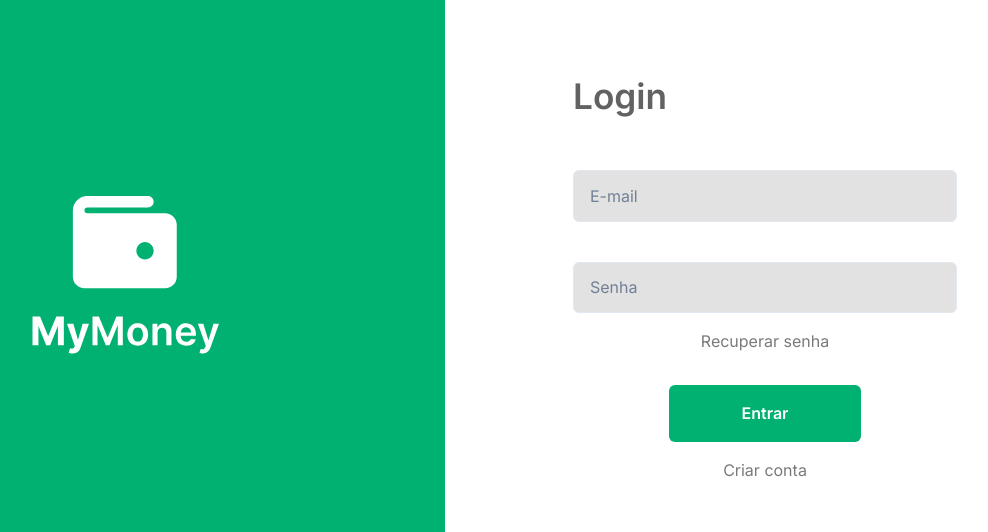
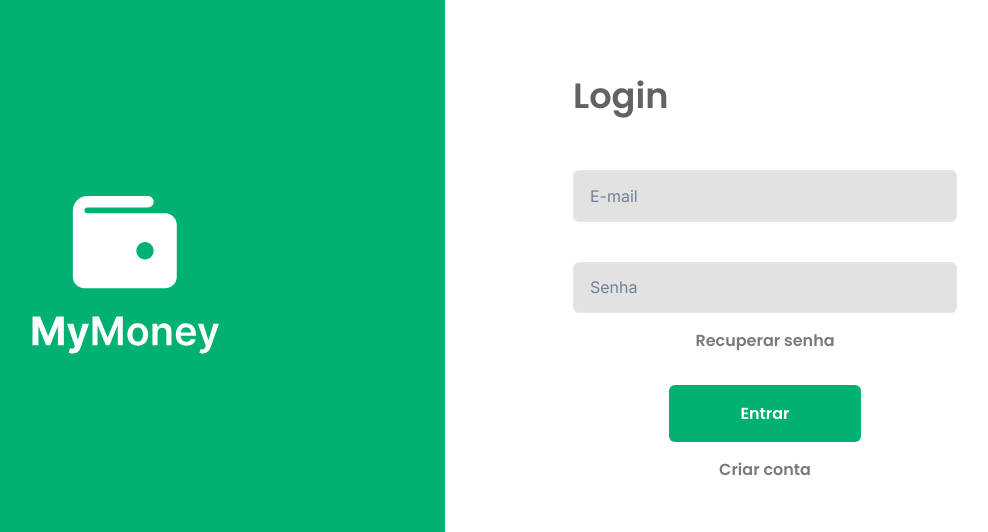
Before and after one commit to Weslley-hub/my-money-frontend, a React (Vite) app: page /login in a window 1280 px wide. Shown: the part 124-656 px from the top of the page, without its empty margins (195-1183 px from the left). Built offline with nearby package versions, Linux system fonts and the light colour scheme.

Commit message:
alterações nas fonts

```diff
--- a/src/components/Button.tsx
+++ b/src/components/Button.tsx
@@ -12,8 +12,8 @@ export function Button({ label, ...rest }: ButtonProps) {
     <ChackraUiButton
       height={"3rem"}
       paddingY={"1.8rem"}
-      fontFamily={"Inter"}
-      fontWeight="bold"
+      fontFamily={"Poppins"}
+      fontWeight="SemiBold"
       fontSize={"1rem"}
       colorScheme="teal"
       borderRadius={"6px"}
--- a/src/components/Input.tsx
+++ b/src/components/Input.tsx
@@ -12,7 +12,7 @@ export function FormInput({ label, ...rest }: FormInputProps) {
           color={"label.900"}
           fontFamily="Inter"
           fontSize={"1.2rem"}
-          fontWeight={"normal"}
+          fontWeight={"Regular"}
           mb={0}
         >
           {label}
--- a/src/pages/Login/Components/LoginForm.tsx
+++ b/src/pages/Login/components/LoginForm.tsx
@@ -18,8 +18,8 @@ export function LoginForm() {
   return (
     <VStack alignItems={"flex-start"} w={"60%"} maxWidth="40rem">
       <Text
-        fontFamily={"Inter"}
-        fontWeight="bold"
+        fontFamily={"Poppins"}
+        fontWeight="Semi Bold"
         fontSize="2.2rem"
         color="formTitle.900"
         mb={"2rem"}
@@ -44,7 +44,11 @@ export function LoginForm() {
           onChange={(text) => setPassword(text.target.value)}
           value={password}
         />
-        <VStack mt={"1rem"} alignContent={""} color={"inputLabel.900"}>
+        <VStack mt={"1rem"}
+                alignItems={"center"}
+                color={"inputLabel.900"}
+                fontFamily={"Poppins"}
+                fontWeight="Bold">
           <Link href="" isExternal>
             <Text>Recuperar senha</Text>
           </Link>
@@ -62,7 +66,11 @@ export function LoginForm() {
           />
         </VStack>
 
-        <VStack mt={"1rem"} alignItems={"center"} color={"inputLabel.900"}>
+        <VStack mt={"1rem"}
+                alignItems={"center"}
+                color={"inputLabel.900"}
+                fontFamily={"Poppins"}
+                fontWeight="Bold">
           <Link href="" isExternal>
             <Text>Criar conta</Text>
           </Link>
--- a/src/pages/Login/index.tsx
+++ b/src/pages/Login/index.tsx
@@ -1,7 +1,7 @@
 import { Box, Flex, Grid, GridItem, Image } from "@chakra-ui/react";
 
 import logoImg from "../../assets/images/logo-vertical.svg";
-import { LoginForm } from "./Components/LoginForm";
+import { LoginForm } from "./components/LoginForm";
 
 export function Login() {
     return (
```
Also changed, not shown: 1 other file (tests, documents, lock files or other folders).
